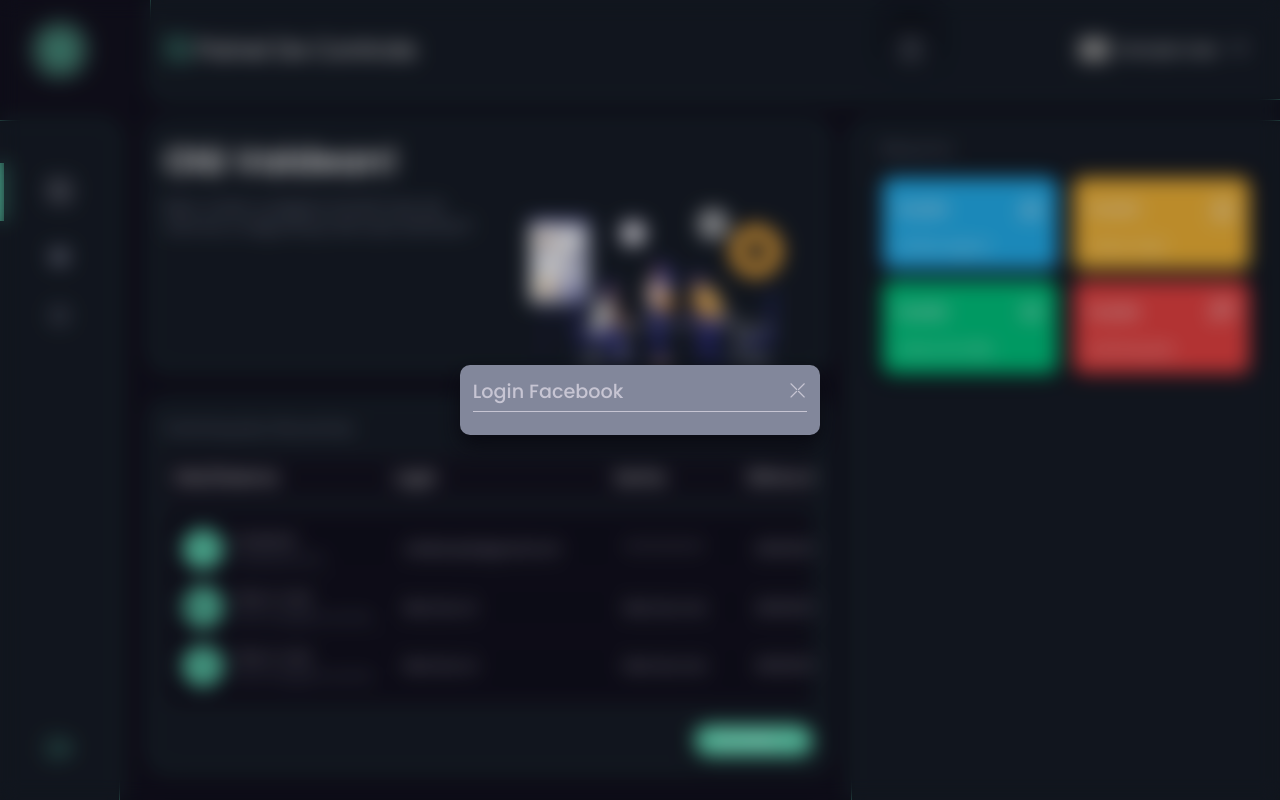
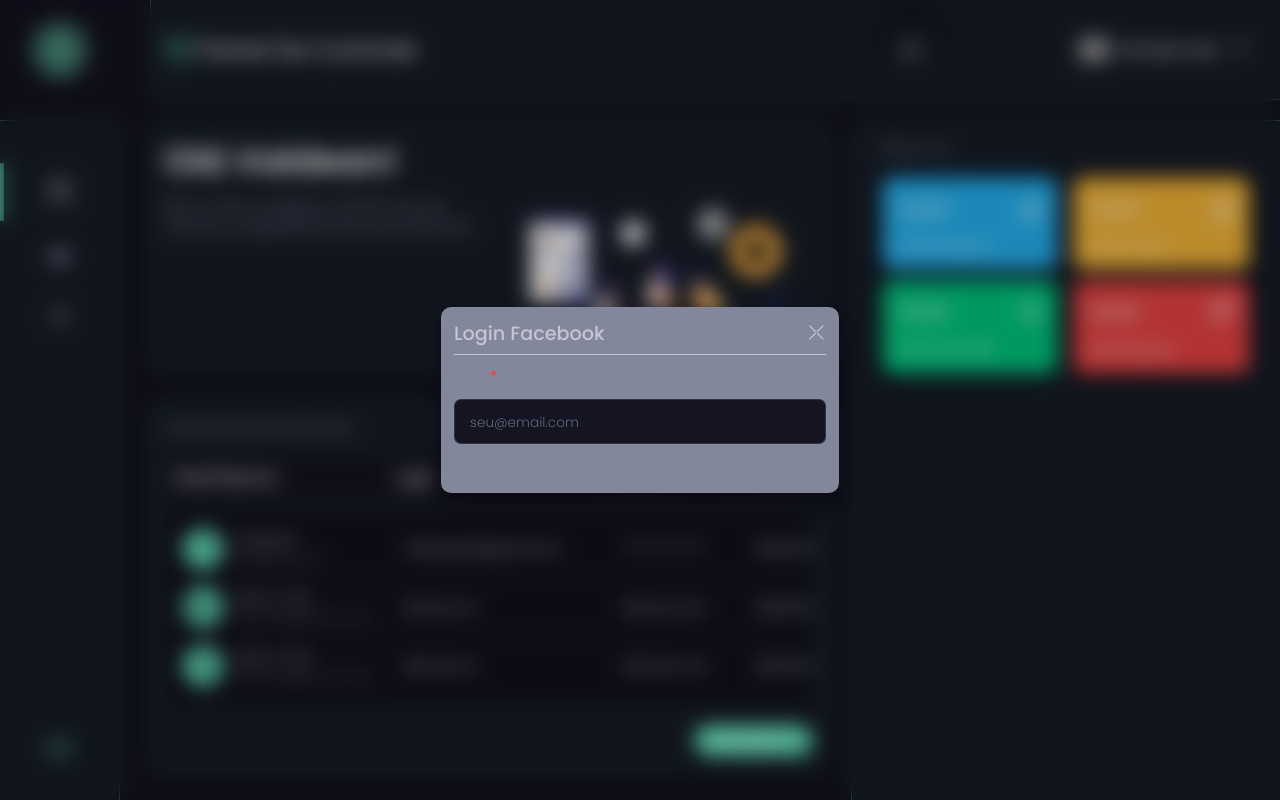
Before and after one commit to valdean132/password-management, a PHP site: page / in a window 1280 px wide. Run offline with PHP 8.4, Linux system fonts and the light colour scheme; the visitor is signed in with stand-in values (Sample User, id 1); some libraries are stand-ins or nearby versions; grey boxes are pictures that could not be loaded.

Commit message:
Pequenas modificações

```diff
--- a/Dashboard/config.php
+++ b/Dashboard/config.php
@@ -20,7 +20,7 @@
 
     // Conexão com o banco de dados
     define('HOST', 'localhost');
-    define('USER', 'root');
-    define('USERNAME','15987');
+    define('USER', 'spark');
+    define('USERNAME','9!!mQ33L');
     define('DATABASE', 'password_management_db_main');
 ?>
--- a/Dashboard/main.php
+++ b/Dashboard/main.php
@@ -42,8 +42,21 @@
             </div><!-- Header Popup -->
             <div class="body-popup marg-t-10">
                 <form action="">
-
-                </form>
+                    <div class="box-form-uniq position-relative display-flex flex-column fw-100 marg-b-10">
+                        <label for="nome" class="text-capitalize user-select-none marg-b-10">Link: <span>*</span></label>
+                        <input
+                            type="email"
+                            placeholder="seu@email.com"
+                            class="bg-02 border-01 transition w100 padd-15"
+                            required
+                            name="email"
+                        >
+                        <div class="icon-input-atention display-none w100 h100 position-relative padd-15">
+                            <i class="bi position-absolute"></i>
+                            <div class="aviso-input user-select-none"></div>
+                        </div>
+                    </div>
+                </form><!-- Formulário -->
             </div><!-- Body Popup -->
         </div><!-- Container -->
     </div><!-- Popup -->
```
